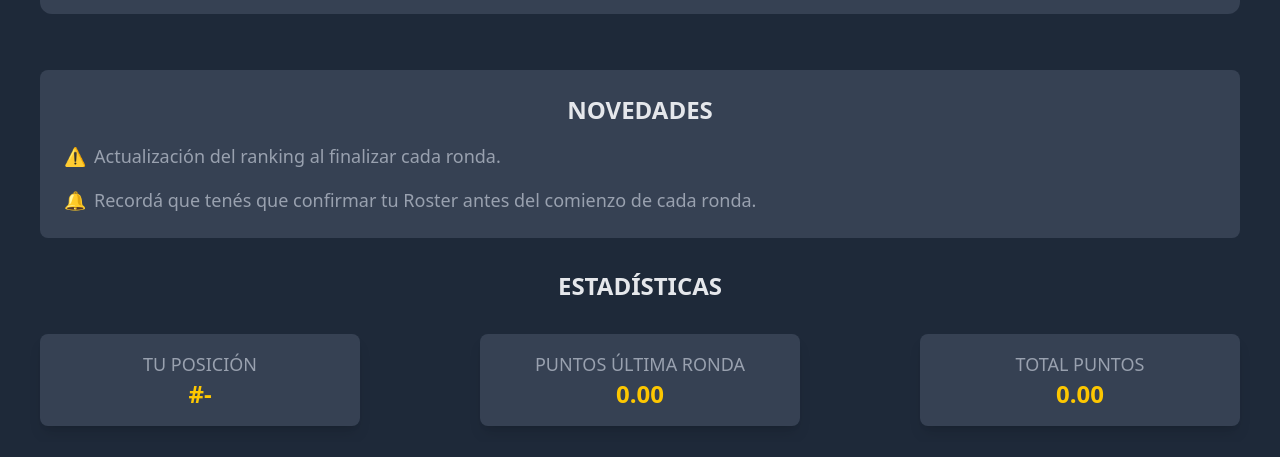
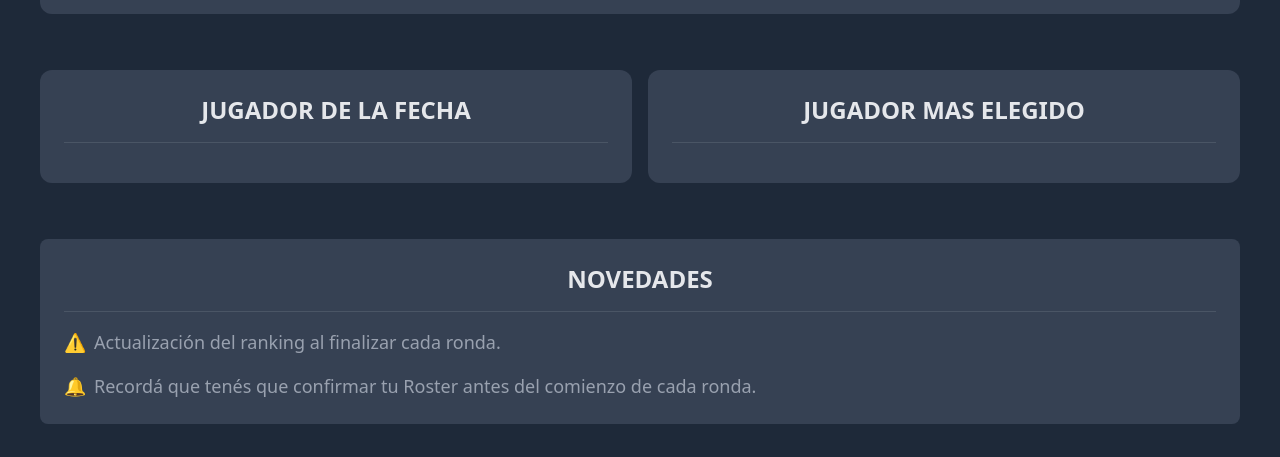
Before and after one commit to Gonzalorussi/frontfantasy, a React (Vite) app: page / in a window 1280 px wide. Shown: the part 489-946 px from the top of the page. Built offline with nearby package versions, Linux system fonts and the light colour scheme; no server answers; the database is empty; sample sign-in values are in the browser's storage.

Commit message:
update ux

```diff
--- a/src/Components/SeccionAlineacion.jsx
+++ b/src/Components/SeccionAlineacion.jsx
@@ -30,7 +30,7 @@ export default function SeccionAlineacion({ roster, size = "normal", mostrarAvis
       } shadow-lg`}
     >
       <div
-        className={`grid grid-cols-5 ${
+        className={`flex md:grid flex-col md:grid-cols-5 ${
           isLarge ? "gap-x-6 gap-y-8" : "gap-x-4 gap-y-6"
         }`}
       >
@@ -41,7 +41,7 @@ export default function SeccionAlineacion({ roster, size = "normal", mostrarAvis
             <div
               key={rol}
               className={`flex flex-col justify-center items-center ${
-                isLarge ? "p-4 w-[150px] h-[240px]" : "p-2 w-[120px] h-[200px]"
+                isLarge ? "p-4 w-[200px] h-[250px] md:w-[150px] md:h-[240px]" : "p-2 w-[300px] h-[350px] md:w-[120px] md:h-[200px]"
               } bg-gray-800 rounded-xl shadow-lg`}
             >
               <div className="flex justify-center mb-3">
--- a/src/Components/SeccionEquipo.jsx
+++ b/src/Components/SeccionEquipo.jsx
@@ -8,7 +8,7 @@ export default function SeccionEquipo({ team }) {
     team;
 
   return (
-    <section className="h-60 w-44 md:h-[54vh] md:w-[220px] bg-gray-900 justify-center rounded-xl flex flex-col items-center p-4 shadow-lg">
+    <section className="h-[24vh] w-[340px] md:h-[54vh] md:w-[220px] bg-gray-900 justify-center rounded-xl flex flex-col items-center p-4 shadow-lg">
       <h2 className="text-center text-gray-200 text-lg font-semibold mb-4">
         {nombreequipo}
       </h2>
--- a/src/pages/Equipo.jsx
+++ b/src/pages/Equipo.jsx
@@ -125,10 +125,10 @@ if (loading || rondaLoading) {
         </div>
       ) : (
         <>
-          <div className="bg-gray-900 text-center flex mx-auto px-4 rounded-sm justify-center mt-10 text-lg text-gray-200 font-semibold">
+          <div className="bg-gray-900 text-center w-[340px] md:w-auto mx-auto px-4 rounded-sm flex justify-center mt-10 text-lg text-gray-200 font-semibold">
             {textoEstadoRonda}
           </div>
-          <div className="md:my-auto flex flex-col gap-y-4 md:flex md:flex-row justify-center gap-x-4 mx-auto">
+          <div className="my-4 md:my-auto flex flex-col gap-y-4 md:flex md:flex-row justify-center gap-x-4 mx-auto">
             <SeccionEquipo team={team} />
             <SeccionAlineacion roster={roster} size="large" />
           </div>
--- a/src/pages/Home.jsx
+++ b/src/pages/Home.jsx
@@ -121,8 +121,8 @@ export default function Home() {
           </div>
         ) : (
           <div className="flex-1 overflow-auto px-4 space-y-8">
-            <div className="flex gap-x-4 justify-between">
-              <div className="w-1/2 rounded-xl bg-gray-700 p-6 mb-6">
+            <div className="grid md:flex gap-x-4 justify-between">
+              <div className="md:w-1/2 rounded-xl bg-gray-700 p-6 mb-6">
                 <h2 className="text-center text-2xl font-semibold text-gray-200 mb-4">
                   📅 TOP 3 FECHA
                 </h2>
@@ -157,7 +157,7 @@ export default function Home() {
               </div>
 
               {/* Tabla de Top 3 */}
-              <div className="w-1/2 rounded-xl bg-gray-700 p-6 mb-6">
+              <div className="md:w-1/2 rounded-xl bg-gray-700 p-6 mb-6">
                 <h2 className="text-center text-2xl font-semibold text-gray-200 mb-4">
                   🏆 TOP 3 RANKING
                 </h2>
@@ -192,13 +192,28 @@ export default function Home() {
               </div>
             </div>
 
-                        <div className="flex gap-x-4 justify-between">
+            <div className="flex gap-x-4 justify-between">
               <div className="w-full rounded-xl bg-gray-700 p-6 mb-6">
                 <h2 className="text-center text-2xl font-semibold text-gray-200 mb-4">
                   TOP ROSTER
                 </h2>
                 <hr className="border-t border-gray-600 mb-4" />
+              </div>
+            </div>
 
+            <div className="flex gap-x-4 justify-between">
+              <div className="w-full rounded-xl bg-gray-700 p-6 mb-6">
+                <h2 className="text-center text-2xl font-semibold text-gray-200 mb-4">
+                  JUGADOR DE LA FECHA
+                </h2>
+                <hr className="border-t border-gray-600 mb-4" />
+              </div>
+
+              <div className="w-full rounded-xl bg-gray-700 p-6 mb-6">
+                <h2 className="text-center text-2xl font-semibold text-gray-200 mb-4">
+                  JUGADOR MAS ELEGIDO
+                </h2>
+                <hr className="border-t border-gray-600 mb-4" />
               </div>
             </div>
 
@@ -207,6 +222,7 @@ export default function Home() {
               <h2 className="text-center text-2xl font-semibold text-gray-200 mb-4">
                 NOVEDADES
               </h2>
+              <hr className="border-t border-gray-600 mb-4" />
               <div className="space-y-4">
                 <div className="text-lg font-medium text-gray-400 flex items-center">
                   <span className="mr-2">⚠️</span> Actualización del ranking al
@@ -223,15 +239,15 @@ export default function Home() {
             <p className="mt-4 text-center font-semibold text-2xl text-gray-200">
               ESTADÍSTICAS
             </p>
-            <div className="flex justify-between gap-y-4 my-4 flex-wrap">
-              <div className="bg-gray-700 w-full md:w-80 p-4 rounded-lg shadow-lg text-center">
+            <div className="grid md:flex gap-x-4 justify-between gap-y-4">
+              <div className="bg-gray-700 w-[340px] md:w-1/3 p-4 rounded-lg shadow-lg text-center">
                 <p className="text-lg font-medium text-gray-400">TU POSICIÓN</p>
                 <p className="text-2xl font-bold text-yellow-400">
                   #{posicion ?? "-"}
                 </p>
               </div>
 
-              <div className="bg-gray-700 w-full md:w-80 p-4 rounded-lg shadow-lg text-center">
+              <div className="bg-gray-700 w-[340px] md:w-1/3 p-4 rounded-lg shadow-lg text-center">
                 <p className="text-lg font-medium text-gray-400">
                   PUNTOS ÚLTIMA RONDA
                 </p>
@@ -240,7 +256,7 @@ export default function Home() {
                 </p>
               </div>
 
-              <div className="bg-gray-700 w-full md:w-80 p-4 rounded-lg shadow-lg text-center">
+              <div className="bg-gray-700 w-[340px] md:w-1/3 p-4 rounded-lg shadow-lg text-center">
                 <p className="text-lg font-medium text-gray-400">
                   TOTAL PUNTOS
                 </p>
```
